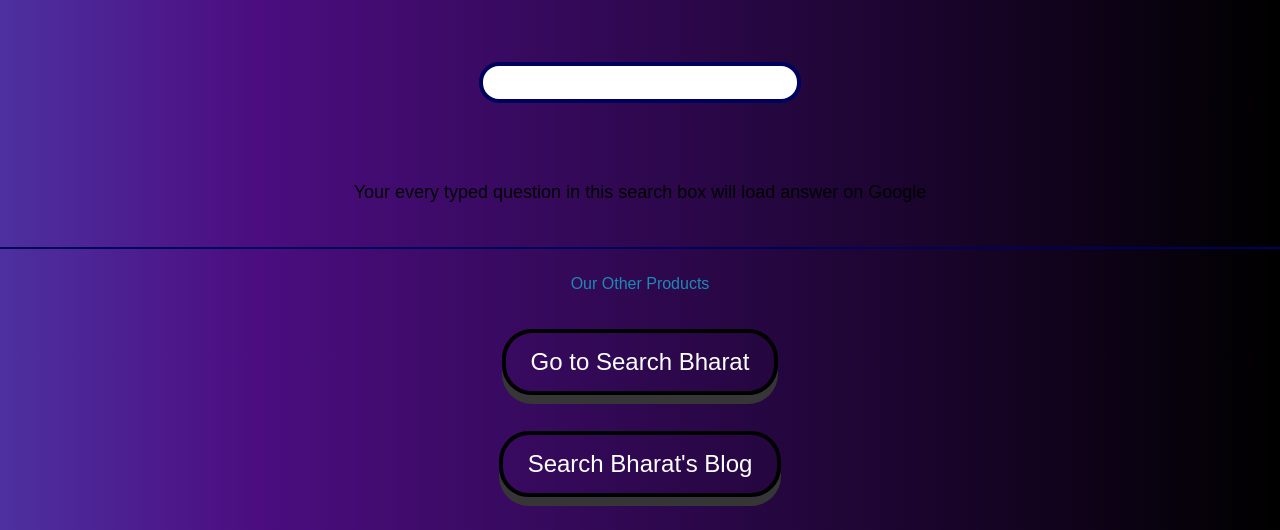
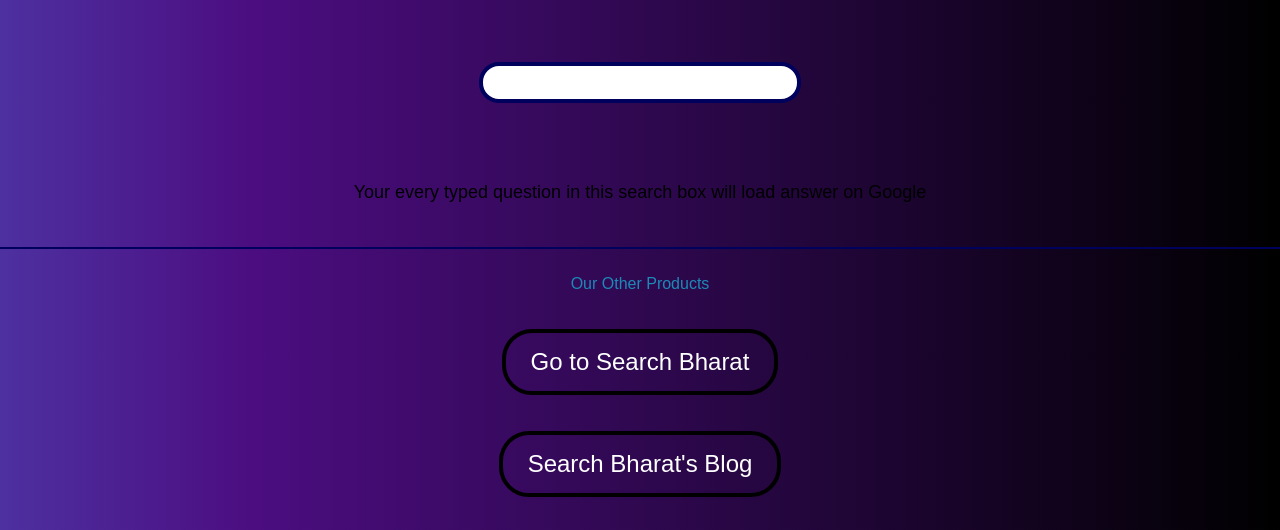
Before and after one commit to shourya-25/searchbharat2.github.io, a plain HTML site: page index.html in a window 1280 px wide. Shown: the part 409-939 px from the top of the page. Drawn offline with Linux system fonts and the light colour scheme.

Commit message:
Update index.html

```diff
--- a/index.html
+++ b/index.html
@@ -337,10 +337,10 @@
    background-color: transparent;
    border:4px solid black;
    border-radius: 30px;
-   box-shadow: 0 9px #363636;
+   box-shadow: none;
    }
 
-   .button:hover {background-color: silver}
+   .button:hover {background-color: orangered}
 
    .button:active {
    background-color: transparent;
```
